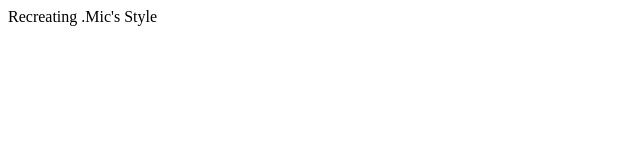
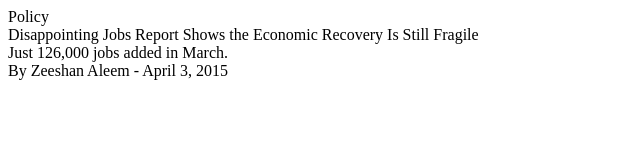
Before and after one commit to zz2323/InterctiveMic, a plain HTML site: page index.html in a window 1280 px wide. Shown: the whole page, without its empty margins (0-640 px from the left). Drawn offline with nearby package versions, Linux system fonts and the light colour scheme.

Commit message:
created id and classes that has sectin, mainHeadline, Excerpt, and author and updated time

```diff
--- a/index.html
+++ b/index.html
@@ -3,10 +3,26 @@
 <html xmlns="http://www.w3.org/1999/xhtml">
 	<head>
 		<meta http-equiv="Content-Type" content="text/html; charset=utf-8" />
+		<title>Recreating .Mic's Style</title>
 		<link rel="stylesheet" type="text/css" href="style.css"
-		<title>Recreating .Mic's Style</title>
 	</head>
 	<body>
+		<div id="HeadlineInfo">
+			<div class="HeadlineBlocks">
+				<div class="Section">
+						Policy
+					<div class="mainHeadline">
+						Disappointing Jobs Report Shows the Economic Recovery Is Still Fragile
+					</div>
+					<div class="Excerpt">
+						Just 126,000 jobs added in March.
+					</div>
+					<div class="authorAndUpdatedTime">
+						By Zeeshan Aleem - April 3, 2015
+					</div>
+				</div>
+			</div>
+		</div>
 
 		<script src="https://code.jquery.com/jquery-2.1.3.min.js"></script>
 		<script src="MicData.js"></script>
```
